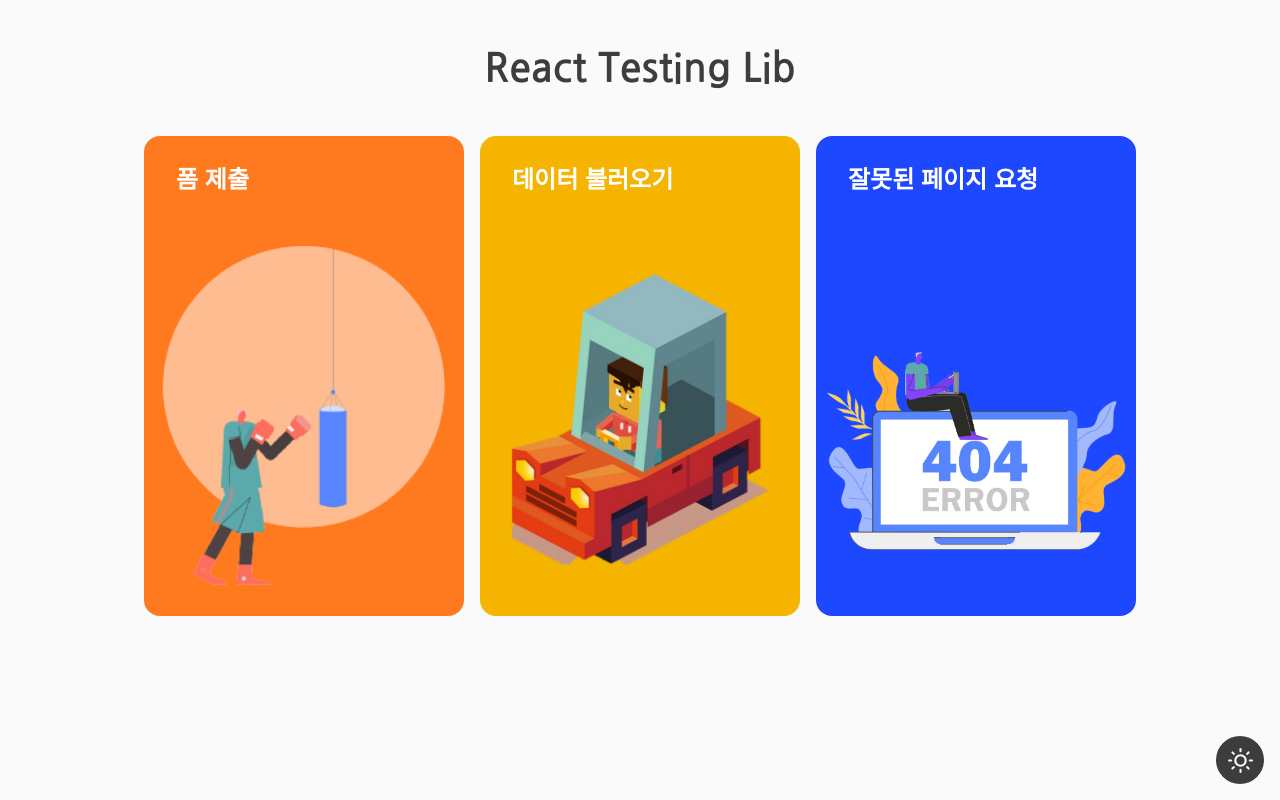
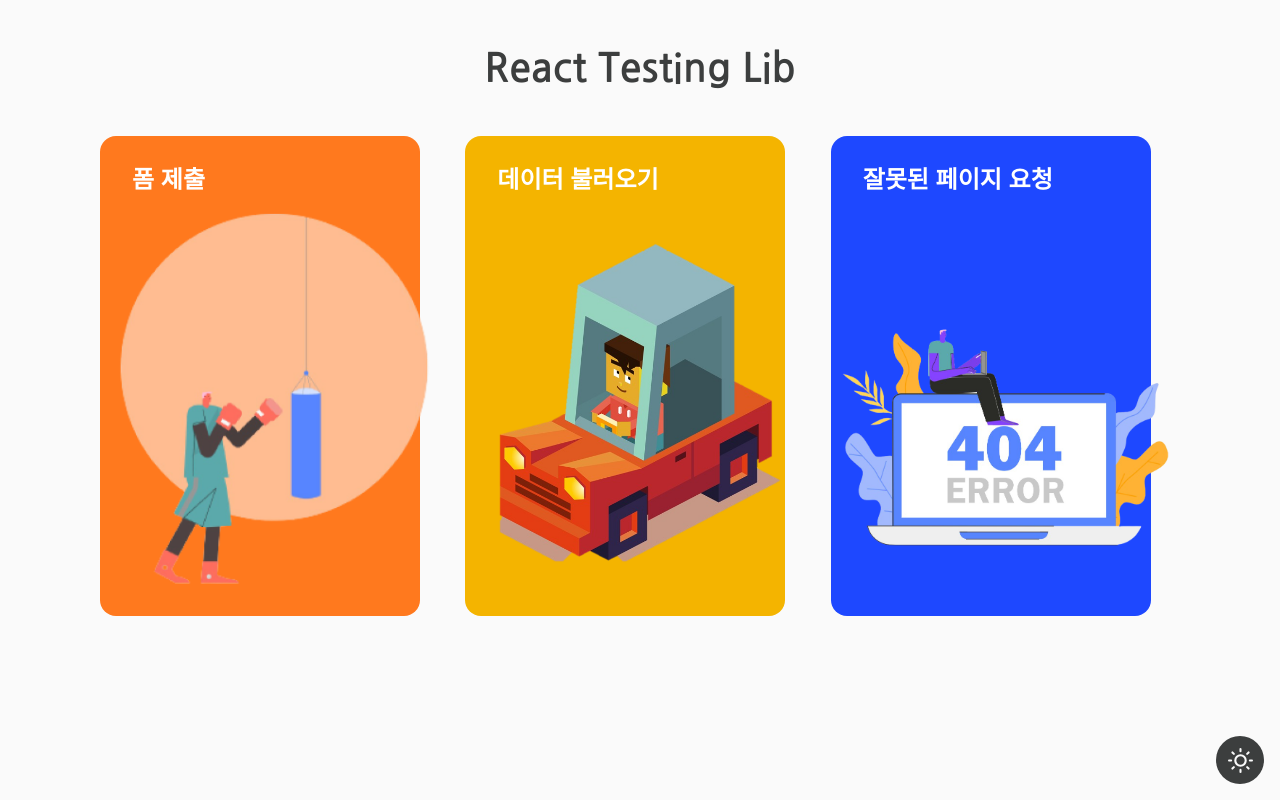
Before and after one commit to KangyeolLee/React-Testing-Library, a React (Create React App) app: page / in a window 1280 px wide. Built offline with nearby package versions, Linux system fonts and the light colour scheme.

Commit message:
Home 컴포넌트 카드 상위에 Link 추가

```diff
--- a/src/pages/Home/Home.tsx
+++ b/src/pages/Home/Home.tsx
@@ -1,5 +1,6 @@
 import * as S from "./styles";
 
+import { Link } from "react-router-dom";
 import box from "@/assets/box.png";
 import car from "@/assets/car.png";
 import error from "@/assets/404error.png";
@@ -9,6 +10,7 @@ const Home = () => {
     <S.Home className="container">
       <h1>React Testing Lib</h1>
       <div className="card-wrapper">
+        <Link to="/submitForm">
           <S.HomeCard bgColor="#ff791e">
             <span className="article-title">폼 제출</span>
             <S.HiddenContent>
@@ -19,6 +21,9 @@ const Home = () => {
             </S.HiddenContent>
             <img src={box} alt="폼 제출 이미지" />
           </S.HomeCard>
+        </Link>
+
+        <Link to="/loadData">
           <S.HomeCard bgColor="#f4b400">
             <span className="article-title">데이터 불러오기</span>
             <S.HiddenContent>
@@ -29,6 +34,9 @@ const Home = () => {
             </S.HiddenContent>
             <img src={car} alt="데이터 불러오기 이미지" />
           </S.HomeCard>
+        </Link>
+
+        <Link to="/notFound">
           <S.HomeCard bgColor="#1e48ff">
             <span className="article-title">잘못된 페이지 요청</span>
             <S.HiddenContent>
@@ -39,6 +47,7 @@ const Home = () => {
             </S.HiddenContent>
             <img src={error} alt="잘못된 페이지 요청 이미지" />
           </S.HomeCard>
+        </Link>
       </div>
     </S.Home>
   );
--- a/src/pages/Home/styles.ts
+++ b/src/pages/Home/styles.ts
@@ -20,10 +20,14 @@ export const Home = styled.section`
 
   .card-wrapper {
     width: 100%;
-    display: flex;
+    display: grid;
+    grid-template-columns: repeat(3, 1fr);
     gap: 1rem;
-    align-items: center;
-    justify-content: center;
+
+    a {
+      position: relative;
+      text-decoration: none;
+    }
   }
 `;
 export const HiddenContent = styled.div`
@@ -38,14 +42,13 @@ export const HiddenContent = styled.div`
 `;
 
 export const HomeCard = styled.article<CardProps>`
-  position: relative;
   display: flex;
   flex-direction: column;
   gap: 2rem;
   padding: 2rem;
   border-radius: 1rem;
   background-color: ${({ bgColor }) => bgColor};
-  width: 33%;
+  width: 100%;
   max-width: 20rem;
   height: 30rem;
   box-sizing: border-box;
```
Lines whose indentation alone changed are shown as unchanged.
